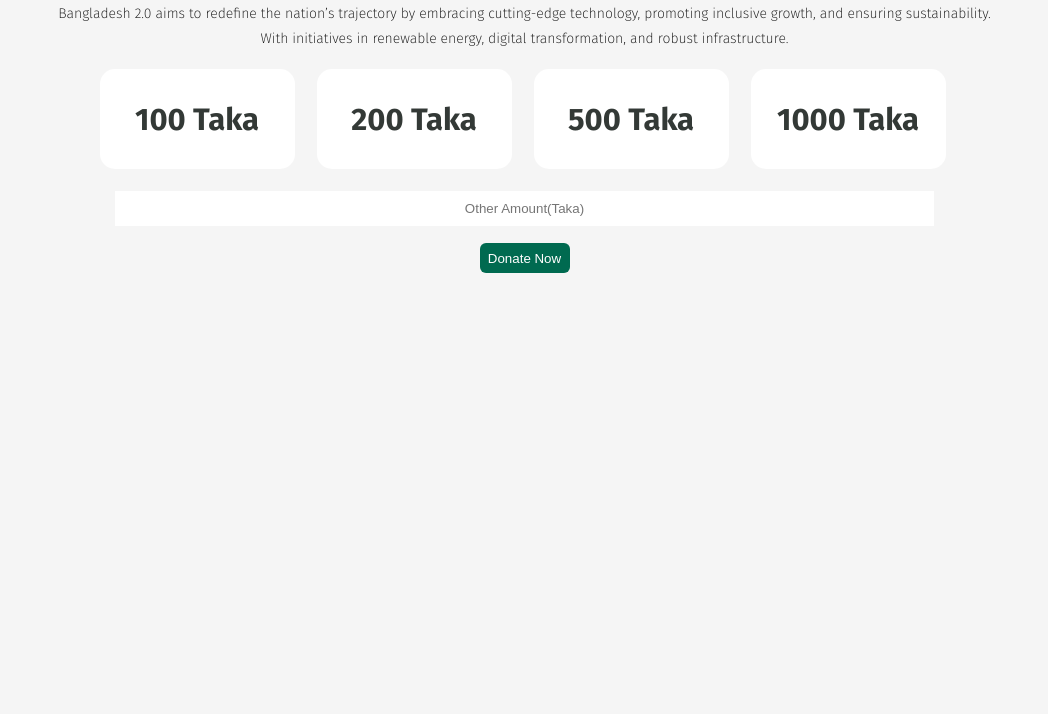
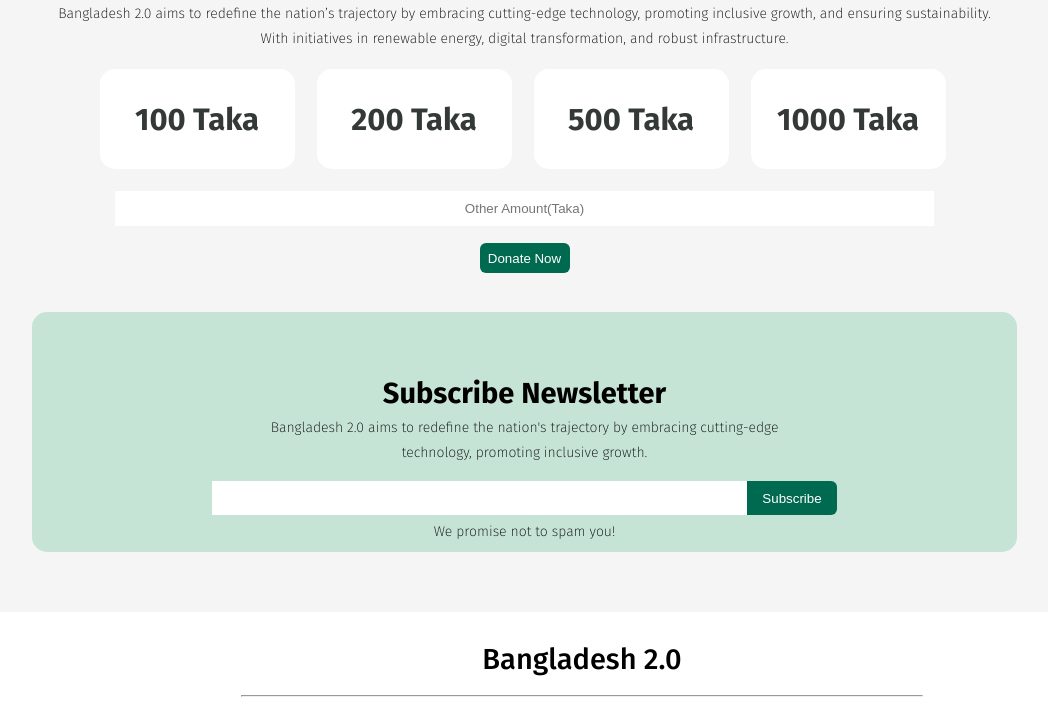
Before and after one commit to Rahat-khan117/My-first-Assignment, a plain HTML site: page index.html in a window 1280 px wide. Shown: the part 1715-2429 px from the top of the page, without its empty margins (58-1106 px from the left). Before the commit the page ends 2237 px from the top, so only its background shows below. Drawn offline with Linux system fonts and the light colour scheme.

Commit message:
All added

```diff
--- a/index.css
+++ b/index.css
@@ -270,4 +270,55 @@
 .last_box{
     height: 240px;
     width: 985px;
+    margin: 30px 0 0 90px;
+    background-color: #C6E4D6;
+    border-radius: 15px;
+    display: flex;
+    flex-direction: column;
+    align-items: center;
 }
+.big_p2{
+    font-size: 29px;
+    font-weight: 700;
+    margin-top: 64px;
+}
+.search_box{
+    margin-top: 20px;
+    display: flex;
+}
+.search {
+    height: 34px;
+    width: 535px;
+    border: 0;
+}
+.subscribe{
+    background-color: #006A50;
+    height: 34px; width: 90px;
+    color: #FFFFFF;
+    border: 0;
+    border-radius: 0 6px 6px 0;
+}
+.subscribe:hover{
+    background-color: rgb(231, 92, 28);
+}
+.last_main{
+    height: 300px;
+}
+/* footer */
+.footer1 {
+    background-color: #FFFFFF;
+    height: 150px;
+    display: flex;
+    flex-direction: column;
+    align-items: center;
+}
+.bang {
+    font-size: 29px;
+    font-weight: 500;
+    margin-top: 30px;
+}
+.icon {
+    display: flex;
+    gap: 14px;
+    margin-top: 23px;
+}
--- a/index.html
+++ b/index.html
@@ -122,11 +122,10 @@
           <img class="al_jzeera" src="/assets/al-jazeera.png" />
           <p class="small_3">Date: 11/01/2025 Time: 7.23 PM</p>
           <p class="small_3 also_small">
-              Not until the creation and maintenance of decent conditions of
-              life for all people are recognized and accepted as a common
-              obligation of all people and all countries—not until then shall
-              we, with a certain degree of justification, be able to speak of
-              humankind as civilized.
+            Not until the creation and maintenance of decent conditions of life
+            for all people are recognized and accepted as a common obligation of
+            all people and all countries—not until then shall we, with a certain
+            degree of justification, be able to speak of humankind as civilized.
           </p>
           <button class="news_btn">Read More</button>
         </div>
@@ -134,21 +133,50 @@
       </div>
       <div class="banner_box4">
         <p class="big_p">Donate Today</p>
-        <p class="small_4">Bangladesh 2.0 aims to redefine the nation’s trajectory by embracing cutting-edge technology, promoting inclusive growth, and ensuring sustainability. </p>
-        <p class="small_4">With initiatives in renewable energy, digital transformation, and robust infrastructure.</p>
+        <p class="small_4">
+          Bangladesh 2.0 aims to redefine the nation’s trajectory by embracing
+          cutting-edge technology, promoting inclusive growth, and ensuring
+          sustainability.
+        </p>
+        <p class="small_4">
+          With initiatives in renewable energy, digital transformation, and
+          robust infrastructure.
+        </p>
         <div class="donate_box">
           <div class="taka_box"><p>100 Taka</p></div>
           <div class="taka_box"><p>200 Taka</p></div>
           <div class="taka_box"><p>500 Taka</p></div>
           <div class="taka_box"><p>1000 Taka</p></div>
         </div>
-        <input id="amount" type="text" placeholder="Other Amount(Taka)">
+        <input id="amount" type="text" placeholder="Other Amount(Taka)" />
         <button class="donate">Donate Now</button>
       </div>
+      <div class="last_main">
         <div class="last_box">
-
+          <p class="big_p2">Subscribe Newsletter</p>
+          <p class="small_4">
+            Bangladesh 2.0 aims to redefine the nation's trajectory by embracing
+            cutting-edge
+          </p>
+          <p class="small_4">technology, promoting inclusive growth.</p>
+          <div class="search_box">
+            <input class="search" type="text" />
+            <button class="subscribe">Subscribe</button>
+          </div>
+          <p class="small_4">We promise not to spam you!</p>
+        </div>
       </div>
     </main>
-    <footer></footer>
+    <footer>
+      <div class="footer1">
+        <p class="bang">Bangladesh 2.0</p>
+        <hr style="color:rgb(5, 3, 3);width: 680px;margin-top: 18px;">
+        <div class="icon">
+          <img src="/assets/facebook.png" />
+          <img src="/assets/instagram.png" />
+          <img src="/assets/x.png" />
+        </div>
+      </div>
+    </footer>
   </body>
 </html>
```
Lines whose indentation alone changed are shown as unchanged.
